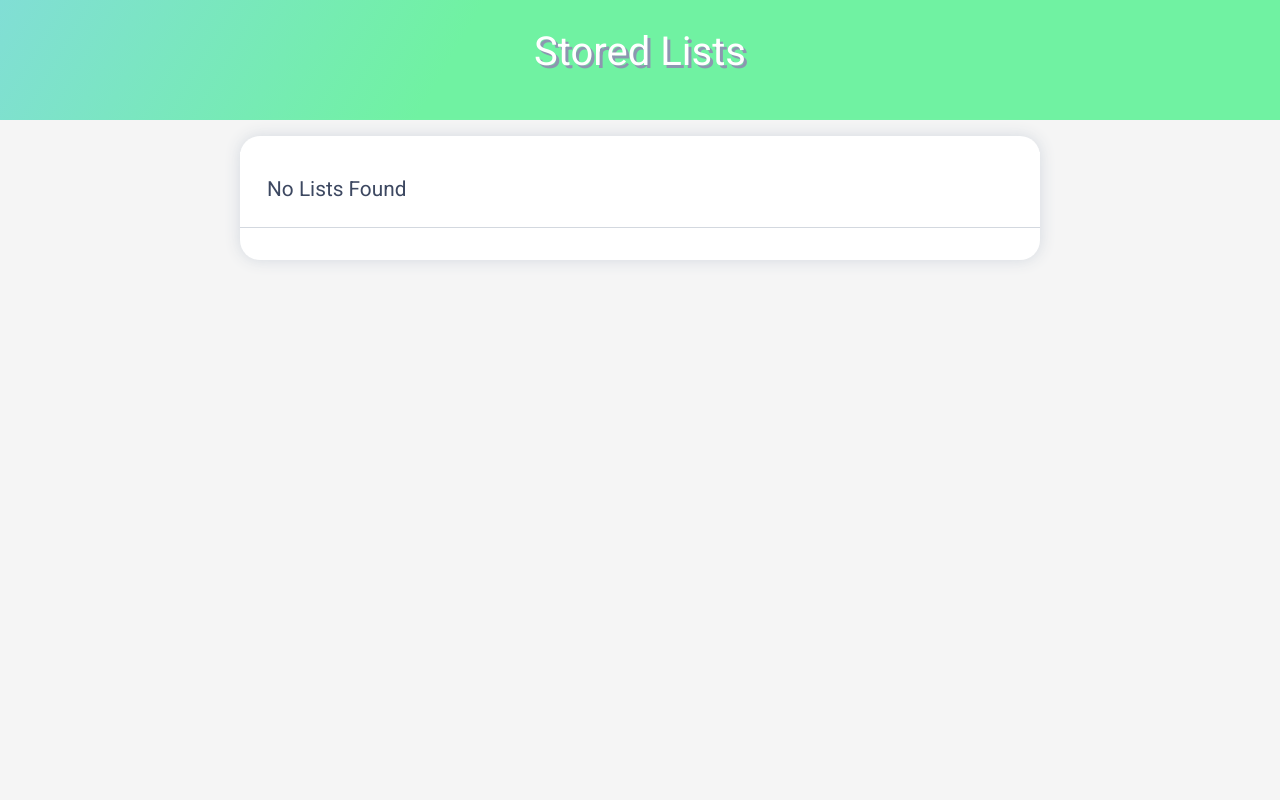
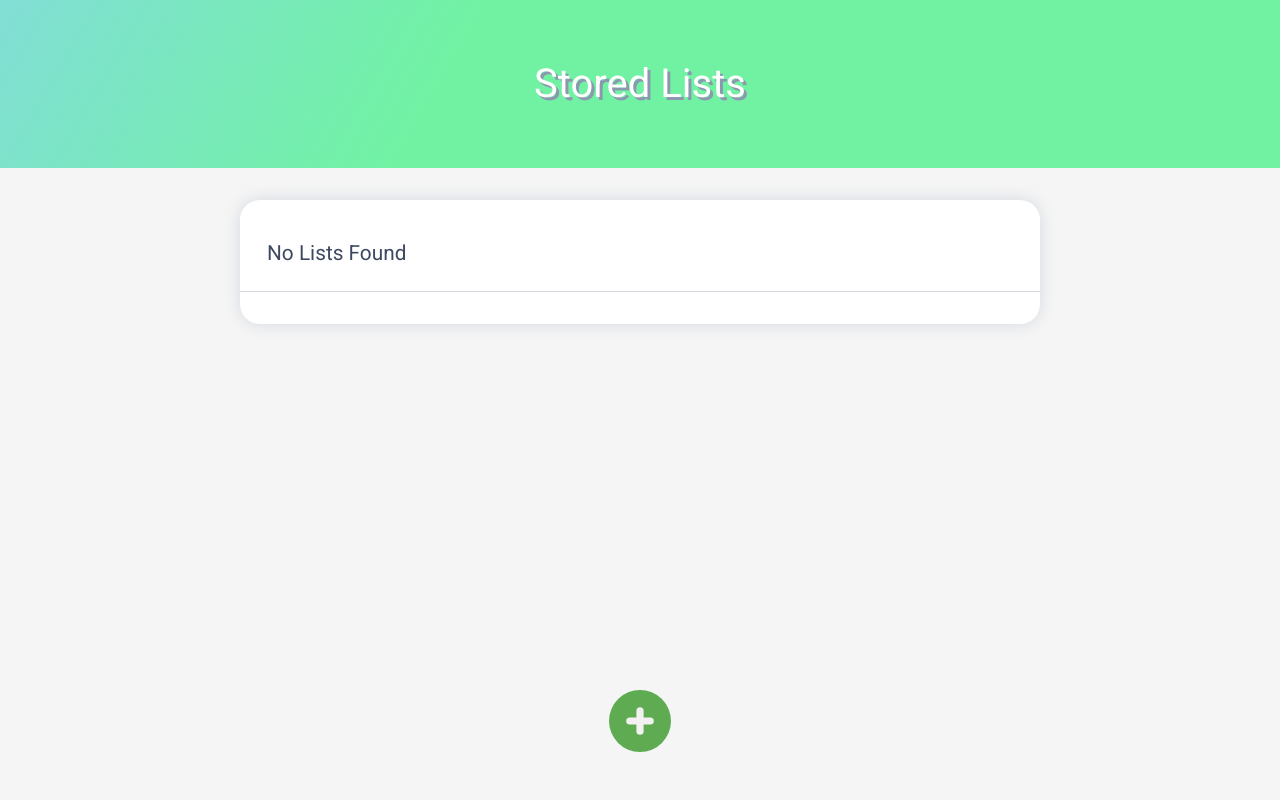
Before and after one commit to DrakeB1234/Grocery-Web-Application, a Flask app: template templates/list.html in a window 1280 px wide. Run offline with Flask 2, Linux system fonts and the light colour scheme; the template is opened without the code that fills it, so the values that code supplies are empty; some libraries are stand-ins or nearby versions.

Commit message:
finshed add container, js, and API handling

```diff
--- a/app.py
+++ b/app.py
@@ -255,6 +255,28 @@ def list_mod():
     db = mysql.connection.cursor()
     id = session["user_id"]
 
+    # if request is to add form
+    if "listAdd" in request.form:
+        titleName = request.form.get("listAdd")
+
+        if not titleName:
+            flash("Provide a Title", "User-Error")
+            return redirect("/list")
+
+        if not re.match("^[a-zA-Z0-9][a-zA-Z0-9 ]*$",titleName):
+            flash("Only use numbers, letters, and spaces", "User-Error")
+            return redirect("/list")
+
+        # Executing sql query
+        db.execute(f'''
+            INSERT INTO listTitles (user_id, title)
+            VALUES ({id}, '{titleName}')
+            ''')
+        mysql.connection.commit()
+
+        flash("Added New List", "Success")
+        return redirect("/list")
+
     # setting input to var
     listID = request.form.get("listID")
 
--- a/static/css/list.css
+++ b/static/css/list.css
@@ -7,7 +7,7 @@ body {
 div.container-header {
     display: flex;
     justify-content: center;
-    padding: 2em 0 3em 0;
+    padding: 4em 0 4em 0;
     background: linear-gradient(120deg, rgb(129, 222, 213) 0%, rgba(112,242,162,1) 36%);
 }
     /* header text */
@@ -21,7 +21,7 @@ div.container-lists {
     display: flex;
     flex-direction: column;
     width: clamp(10em, 98%, 50em);
-    margin: 1em auto 1em auto;
+    margin: 2em auto 0 auto;
     padding: 1em 0 2em 0;
     border-radius: 20px;
     box-shadow: 0 0 1em var(--white-med);
@@ -97,3 +97,70 @@ div.container-lists {
             div.sub-list > form > button[type="submit"]#del-list {
             background-color: rgb(209, 67, 67);
         }
+/* add container toggle */
+div.container-add-btn {
+    z-index: 9;
+    position: fixed;
+    bottom: 3em;
+    display: flex;
+    justify-content: center;
+    width: 100%;
+}
+    /* add button */
+    div.container-add-btn > img#add-btn{
+        height: 30px;
+        width: 30px;
+        padding: 1em;
+        background-color: var(--main-med);
+        border-radius: 50%;
+        cursor: pointer;
+        rotate: 0deg;
+        transition: rotate 0.2s ease-in-out;
+    }
+/* add container */
+div#container-add {
+    z-index: 8;
+    position: fixed;
+    inset: 0;
+    display: none;
+    justify-content: center;
+    background-color: var(--white-medli);
+}
+    /* form container */
+    div#container-add > form {
+        display: flex;
+        flex-direction: column;
+        align-items: center;
+        gap: 2em;
+        width: clamp(10em, 94%, 50em);
+        margin: 1em auto 1em auto;
+        padding: 1em;
+        border-radius: 20px;
+        box-shadow: 0 0 1em var(--white-med);
+        background-color: var(--white-light);
+    }
+        /* header text */
+        div#container-add > form > h1 {
+            font-size: 1.8rem;
+            color: var(--grey-dark);
+            margin: 1em 0 2em 0;
+        }
+        /* text input */
+        div#container-add > form > input[type="text"], input[type="password"]{
+            padding: 0.8em;
+            font-size: 1rem;
+            border-radius: 8px;
+            border: 1px solid var(--white-med);
+            background-color: var(--white-medli);
+        }
+        /* submit button */
+        div#container-add > form > button[type="submit"]{
+            margin-top: 2em;
+            padding: 0.7em 3em 0.7em 3em;
+            border: 0;
+            font-size: 0.9rem;
+            border-radius: 8px;
+            background-color: var(--main-med);
+            color: var(--white-light);
+            cursor: pointer;
+        }
--- a/static/js/list.js
+++ b/static/js/list.js
@@ -18,3 +18,15 @@ document.querySelectorAll("#set-btn").forEach(e => {
         e.target.parentElement.style.backgroundColor = "var(--white-med)";
     });
 });
+
+// function for toggling add container
+document.getElementById("add-btn").addEventListener("click", e => {
+    const addContainer = document.getElementById("container-add")
+    if (addContainer.style.display === "flex"){
+        addContainer.style.display = "none";
+        e.target.style.rotate = "0deg";
+        return;
+    }
+    addContainer.style.display = "flex";
+    e.target.style.rotate = "-45deg";
+});
--- a/templates/list.html
+++ b/templates/list.html
@@ -29,18 +29,27 @@
                     <div class="sub-list">
                         <form action="/listmod" method="post" onsubmit="userConfirmAct(event, 'change')">
                             <input name="listID" value="{{ i['id'] }}" hidden>
-                            <input name="listEdit" type="text" placeholder="New Title" pattern="^[a-zA-Z0-9][a-zA-Z0-9 ]*$" title="Only use letters, numbers, and spaces" autocomplete="off" />
+                            <input name="listEdit" type="text" placeholder="New Title" pattern="^[a-zA-Z0-9][a-zA-Z0-9 ]*$" title="Only use letters, numbers, and spaces" autocomplete="off" required />
                             <button type="submit">Change</button>
                         </form>
                         <form action="/listmod" method="post" onsubmit="userConfirmAct(event, 'delete')">
-                            <input name="listID" value="{{ i['id'] }}" hidden>
+                            <input name="listID" value="{{ i['id'] }}" hidden required>
                             <button name="listDel" id="del-list" type="submit" >Delete List</button>
                         </form>
                     </div>
                 {% endfor %}
             {% endif %}
         </div>
-
+        <div class="container-add-btn">
+            <img id="add-btn" src="../static/images/icons/icon-plus.svg" >
+        </div>
+        <div id="container-add">
+            <form action="/listmod" method="post" onsubmit="userConfirmAct(event, 'add')">
+                <h1>Add a New List</h1>
+                <input name="listAdd" type="text" placeholder="New Title" pattern="^[a-zA-Z0-9][a-zA-Z0-9 ]*$" title="Only use letters, numbers, and spaces" autocomplete="off" required />
+                <button type="submit" >Add List</button>
+            </form>
+        </div>
     </main>
 
 {% endblock %}
```
Also changed, not shown: static/images/icons/icon-plus.svg (added).
